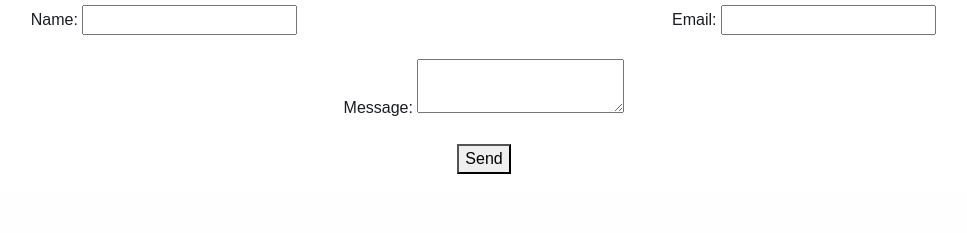
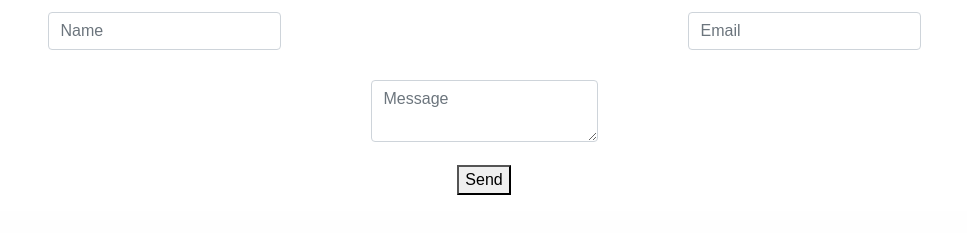
Before and after one commit to cmurphy20-CVTC/webPortfolio, a plain HTML site: page contact.html in a window 1280 px wide. Shown: the part 51-284 px from the top of the page, without its empty margins (156-1123 px from the left). Drawn offline with nearby package versions, Linux system fonts and the light colour scheme.

Commit message:
deleted form labels

```diff
--- a/contact.html
+++ b/contact.html
@@ -49,9 +49,9 @@
 
         <p>
 
-          <label>
+          <label class="col-form-label">
 
-            Name: <input type="text" name="name" />
+            <input class="form-control" type="text" name="name" placeholder="Name"/>
 
           </label>
 
@@ -63,9 +63,9 @@
 
         <p>
 
-          <label>
+          <label class="col-form-label">
 
-            Email: <input type="text" name="email" />
+            <input class="form-control" type="text" name="email"  placeholder="Email"/>
 
           </label>
 
@@ -82,9 +82,9 @@
 
         <p>
 
-          <label>
+          <label class="col-form-label">
 
-            Message: <textarea name="message"></textarea>
+            <textarea class="form-control"  name="message" placeholder="Message"></textarea>
 
           </label>
 
@@ -114,5 +114,14 @@
 
   </div>
 
+   <!-- Option 1: jQuery and Bootstrap Bundle (includes Popper) -->
+   <script src="https://code.jquery.com/jquery-3.6.1.min.js" integrity="sha256-o88AwQnZB+VDvE9tvIXrMQaPlFFSUTR+nldQm1LuPXQ=" crossorigin="anonymous"></script>
+   <script src="https://cdn.jsdelivr.net/npm/bootstrap@4.6.2/dist/js/bootstrap.bundle.min.js" integrity="sha384-Fy6S3B9q64WdZWQUiU+q4/2Lc9npb8tCaSX9FK7E8HnRr0Jz8D6OP9dO5Vg3Q9ct" crossorigin="anonymous"></script>
+
+
+
+   <!-- FontAwesome -->
+   <link rel="stylesheet" href="https://use.fontawesome.com/releases/v5.6.3/css/all.css" integrity="sha384-UHRtZLI+pbxtHCWp1t77Bi1L4ZtiqrqD80Kn4Z8NTSRyMA2Fd33n5dQ8lWUE00s/" crossorigin="anonymous">
+
 </body>
 </html>
```
